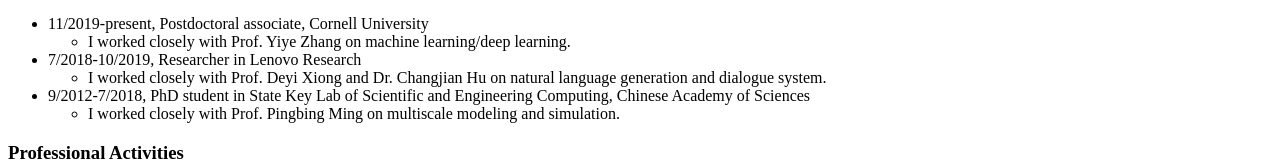
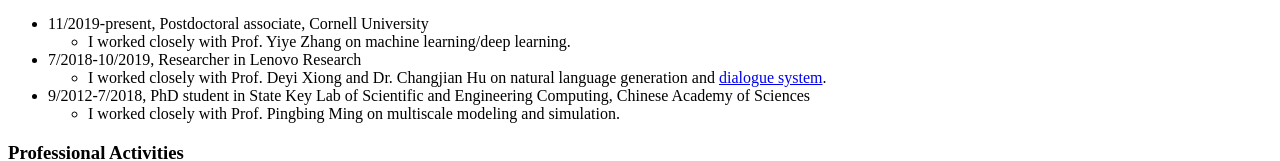
Before and after one commit to YufangHuang/yufanghuang.github.io, a plain HTML site: page index.html in a window 1280 px wide. Shown: the part 596-757 px from the top of the page. Drawn offline with Linux system fonts and the light colour scheme.

Commit message:
update diag. system url

```diff
--- a/index.html
+++ b/index.html
@@ -56,7 +56,7 @@ Chinese Academy of Sciences</LI>
 
 	<LI>7/2018-10/2019, Researcher in Lenovo Research</LI>
 	<UL>
-		<LI>I worked closely with Prof. Deyi Xiong and Dr. Changjian Hu on natural language generation and dialogue system.</LI>
+		<LI>I worked closely with Prof. Deyi Xiong and Dr. Changjian Hu on natural language generation and <A href="https://moli.lenovo.com/callcenter/lmsa">dialogue system</A>.</LI>
 	</UL>
 
 	<LI>9/2012-7/2018, PhD student in State Key Lab of Scientific and Engineering Computing, Chinese Academy of Sciences</LI>
```
